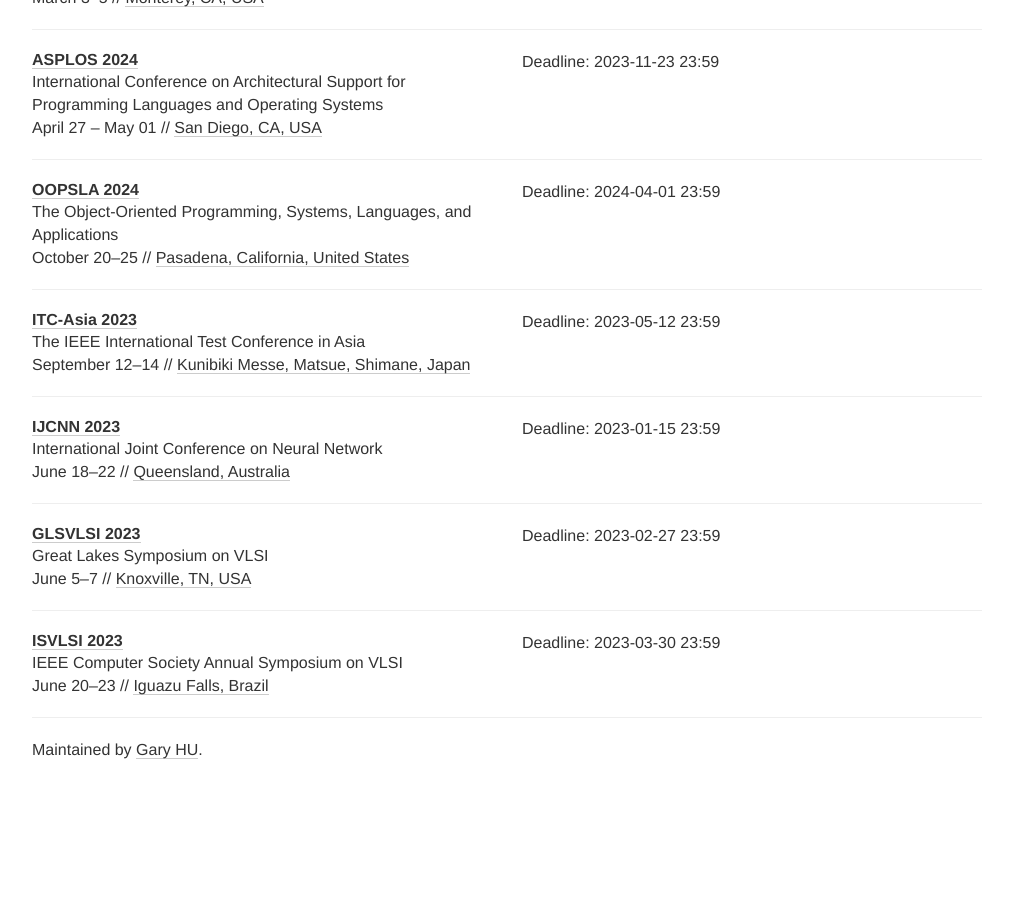
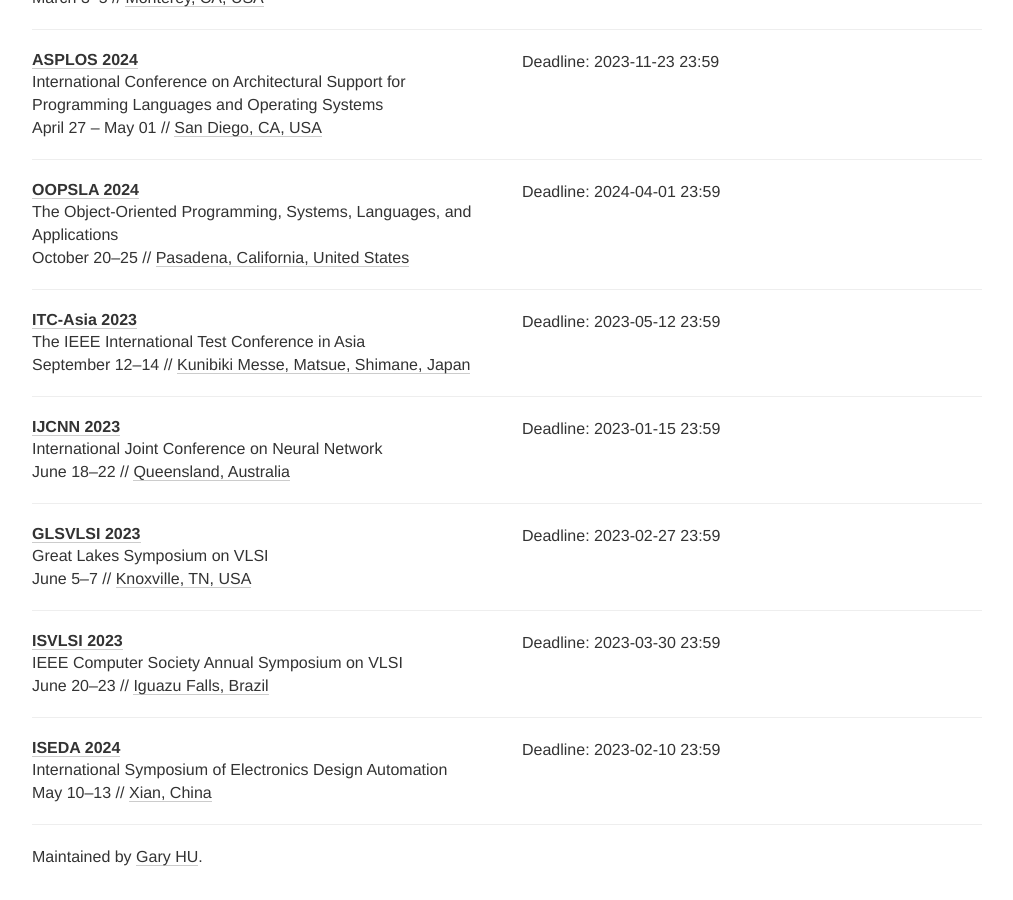
Before and after one commit to Gy-Hu/EDA_FV_conference_deadline, a Jekyll site: the page built from index.html, in a window 1280 px wide and 900 px high, scrolled down 3273 px. Shown: the whole window, without its empty margins (133-1146 px from the left). Built offline with Jekyll 4.4.1, drawn with Linux system fonts in a browser that asks for light colours; nearby versions of some CDN libraries; comment, search, counter and statistics services are not loaded; before the commit the page ends 4066 px from its top, so only the background shows below that.

Commit message:
update ISEDA

```diff
--- a/_data/conferences.yml
+++ b/_data/conferences.yml
@@ -287,3 +287,12 @@
   deadline: ["2023-03-30 23:59"]
   place: Iguazu Falls, Brazil
   tags: [EDA]
+
+- name: ISEDA
+  year: 2024
+  date: May 10-13
+  description: International Symposium of Electronics Design Automation
+  link: https://www.eda2.com/iseda/sub.html
+  deadline: ["2023-02-10 23:59"]
+  place: Xian, China
+  tags: [EDA]
```
